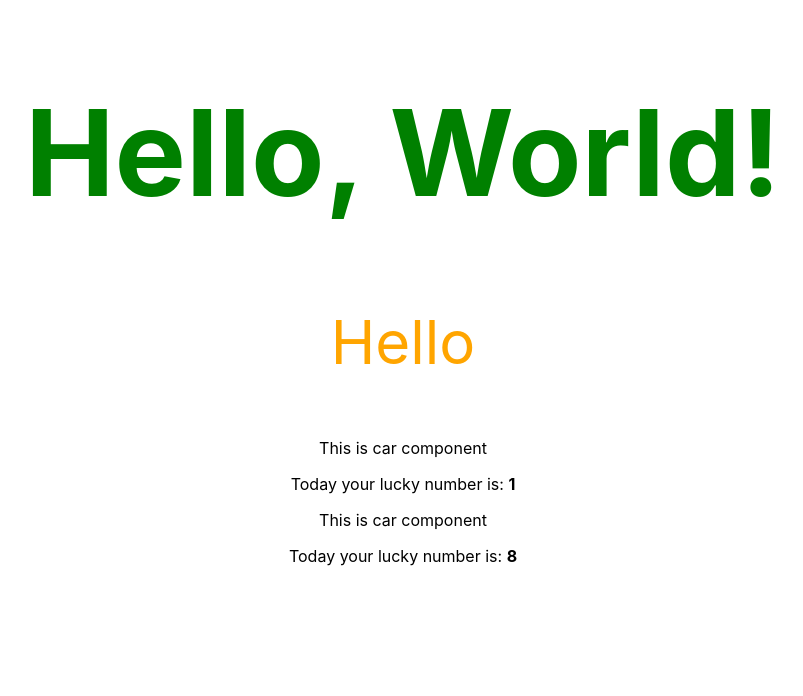
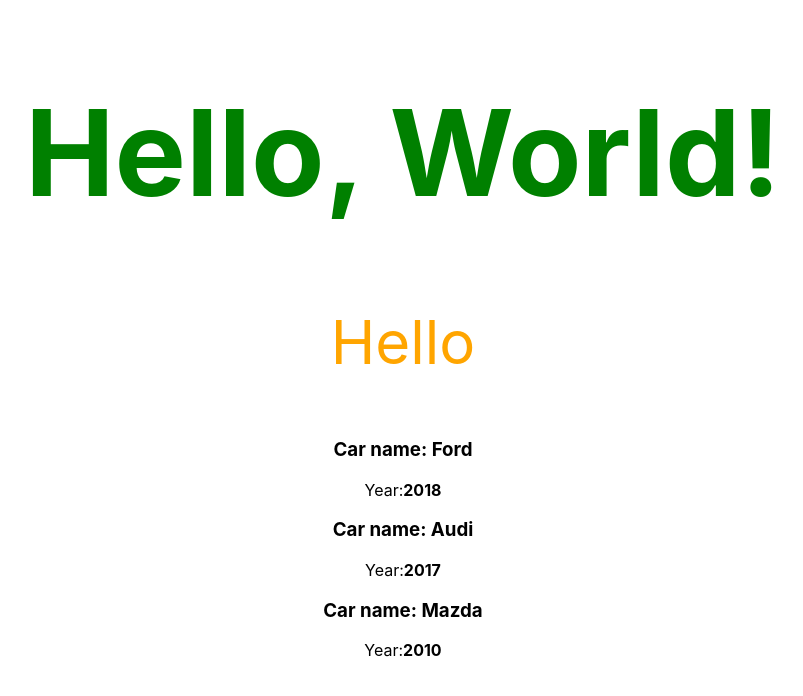
Before and after one commit to cabfran/react, a React (Create React App) app: page / in a window 1280 px wide. Shown: the top 696 px of the page, without its empty margins (237-1040 px from the left). Built offline with nearby package versions, Linux system fonts and the light colour scheme.

Commit message:
render props

```diff
--- a/src/App.js
+++ b/src/App.js
@@ -14,8 +14,11 @@ class App extends Component {
       <div style={divStyle}>
         <h1 style={{ color: "green", fontSize: "120px" }}> Hello, World!</h1>
         <p style={{ color: "orange", fontSize: "60px" }}>Hello </p>
-        <Car />
-        <Car />
+
+
+        <Car name ={'Ford'}  year={2018}/>
+        <Car name= "Audi" year={2017} />
+        <Car name= {'Mazda'} year={2010} />
       </div>
     );
   }
--- a/src/car/Car.js
+++ b/src/car/Car.js
@@ -15,12 +15,12 @@ import React from "react";
 
 // const car = () => <div>This is car component</div>;
 
-export default () => (
+export default props => (
   <div>
-    <p>This is car component</p>
+    <h3>Car name: {props.name}</h3>
     <p>
-      Today your lucky number is:{" "}
-      <strong>{Math.round(Math.random() * 10)}</strong>
+     Year:
+      <strong>{props.year}</strong>
     </p>
   </div>
 );
```
